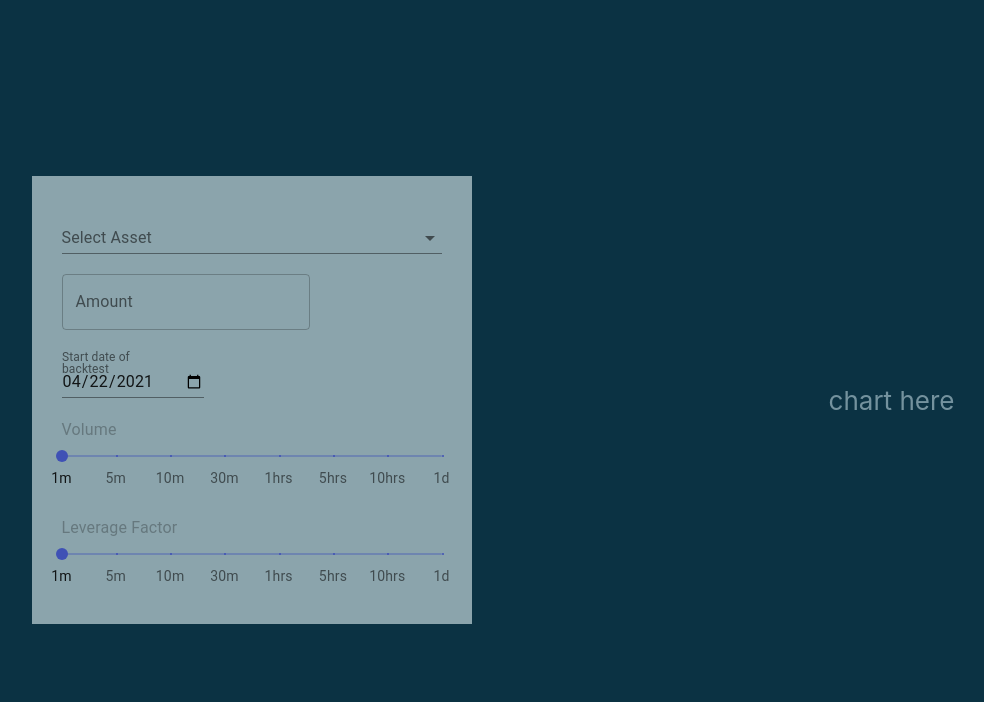
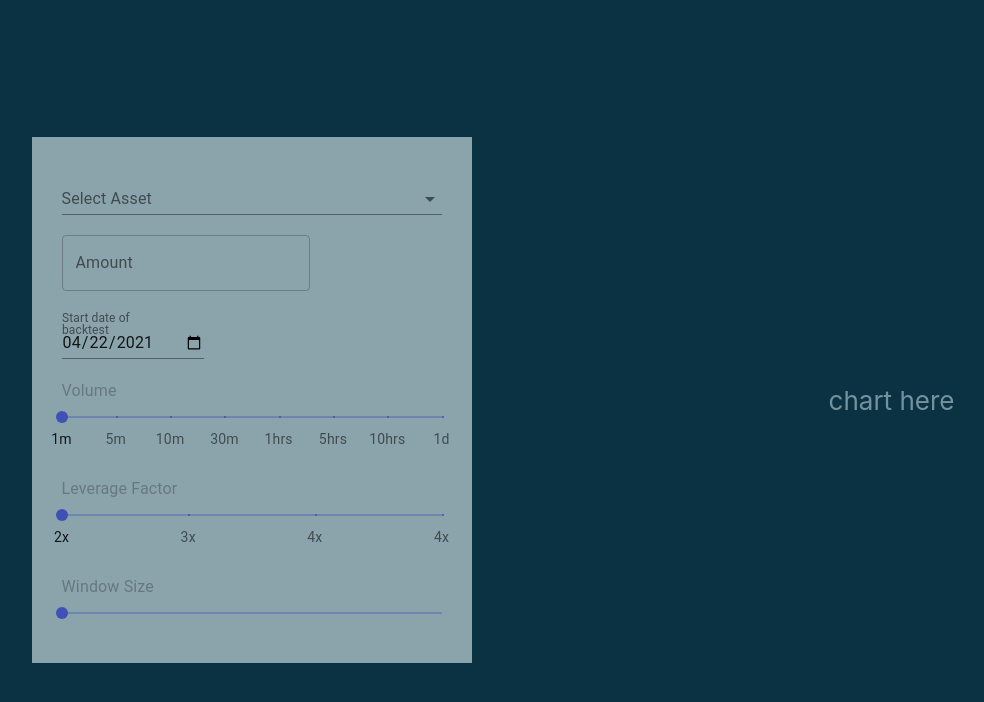
Before and after one commit to fabriziogianni7/straEthgify, a React (Create React App) app in the folder frontend/: page / in a window 1280 px wide. Shown: the top 702 px of the page, without its empty margins (147-1131 px from the left). Built offline with nearby package versions, Linux system fonts and the light colour scheme.

Commit message:
form with window size

```diff
--- a/frontend/src/components/StraEthForm.tsx
+++ b/frontend/src/components/StraEthForm.tsx
@@ -1,52 +1,8 @@
 import React, { useState } from 'react';
 import './css/StraEthForm.css';
 import { FormControl, InputLabel, MenuItem, Select, Slider, TextField, Typography } from '@material-ui/core';
-import { DatePicker } from '@mui/x-date-pickers';
-import { AdapterMoment } from '@mui/x-date-pickers/AdapterMoment';
-import { Stack } from '@mui/material';
+import {leverageFactorMarks, timeframeMarks} from './constants'
 
-const marks = [
-  {
-    value: 1,
-    label: '1m',
-    timeFrame: 1 * 60
-  },
-  {
-    value: 2,
-    label: '5m',
-    timeFrame: 5 * 60
-  },
-  {
-    value: 3,
-    label: '10m',
-    timeFrame: 10 * 60
-  },
-  {
-    value: 4,
-    label: '30m',
-    timeFrame: 30 * 60
-  },
-  {
-    value: 5,
-    label: '1hrs',
-    timeFrame: 60 * 60
-  },
-  {
-    value: 6,
-    label: '5hrs',
-    timeFrame: 60 * 60 * 5
-  },
-  {
-    value: 7,
-    label: '10hrs',
-    timeFrame: 60 * 60 * 10
-  },
-  {
-    value: 8,
-    label: '1d',
-    timeFrame: 60 * 60 * 24
-  },
-];
 
 
 
@@ -55,13 +11,23 @@ function StraEthForm() {
   const [asset, setAsset] = useState('')
   const [date, setDate] = useState('')
   const [timeFrame, setTimeframe] = useState(0)
+  const [leverageFactor, setleverageFactor] = useState(0)
+  const [windowSize, setWindowSize] = useState(0)
+  const [assetAmount, setAssetAmount] = useState('')
 
   const handleSetTimeframe = (v: any) => {
-    const tframe = marks.filter((item: any) => item.value === v)[0].timeFrame
-    console.log('tframe', tframe)
+    const tframe = timeframeMarks.filter((item: any) => item.value === v)[0].timeFrame
     setTimeframe(tframe)
   }
+  const handleSetLeverageFactor = (v: any) => {
+    const lev = leverageFactorMarks.filter((item: any) => item.value === v)[0].leverage
+    console.log('lev', lev)
+    setleverageFactor(lev)
+  }
 
+  const handleSetWindowSize = (v:any)=> {
+    setleverageFactor(v)
+  }
 
   return (
     <div className="form-group">
@@ -92,6 +58,7 @@ function StraEthForm() {
           label="Amount"
           variant="outlined"
           type='number'
+          onChange={(e)=> setAssetAmount(e.target.value)}
         />
       </div>
       <div className='form-component'>
@@ -119,34 +86,42 @@ function StraEthForm() {
           Volume
         </Typography>
         <Slider
-          aria-label="Timeframe"
+          aria-label="timeframe"
           defaultValue={1}
-          // getAriaValueText={ valuetext}
           valueLabelDisplay="auto"
           step={1}
-          marks={marks}
+          marks={timeframeMarks}
           min={1}
           max={8}
           onChange={(_, v) => handleSetTimeframe(v)}
 
         />
       </div>
+      {/* leverage factor */}
       <div className='form-component'>
-
         <Typography id="input-slider" >
           Leverage Factor
         </Typography>
         <Slider
-          aria-label="Timeframe"
+          aria-label="leverage-factor"
           defaultValue={1}
-          // getAriaValueText={ valuetext}
           valueLabelDisplay="auto"
           step={1}
-          marks={marks}
+          marks={leverageFactorMarks}
           min={1}
-          max={8}
-          onChange={(_, v) => handleSetTimeframe(v)}
+          max={4}
+          onChange={(_, v) => handleSetLeverageFactor(v)}
+        />
+      </div>
 
+      {/* window size */}
+      <div className='form-component'>
+        <Typography id="input-slider" >
+          Window Size
+        </Typography>
+        <Slider
+          aria-label="window-size"
+          onChange={(_, v) => handleSetWindowSize(v)}
         />
       </div>
 
--- /dev/null
+++ b/frontend/src/components/constants.ts
@@ -0,0 +1,65 @@
+export const timeframeMarks = [
+    {
+      value: 1,
+      label: '1m',
+      timeFrame: 1 * 60
+    },
+    {
+      value: 2,
+      label: '5m',
+      timeFrame: 5 * 60
+    },
+    {
+      value: 3,
+      label: '10m',
+      timeFrame: 10 * 60
+    },
+    {
+      value: 4,
+      label: '30m',
+      timeFrame: 30 * 60
+    },
+    {
+      value: 5,
+      label: '1hrs',
+      timeFrame: 60 * 60
+    },
+    {
+      value: 6,
+      label: '5hrs',
+      timeFrame: 60 * 60 * 5
+    },
+    {
+      value: 7,
+      label: '10hrs',
+      timeFrame: 60 * 60 * 10
+    },
+    {
+      value: 8,
+      label: '1d',
+      timeFrame: 60 * 60 * 24
+    },
+  ];
+
+  export const leverageFactorMarks = [
+    {
+      value: 1,
+      label: '2x',
+      leverage: 2
+    },
+    {
+      value: 2,
+      label: '3x',
+      leverage: 3
+    },
+    {
+      value: 3,
+      label: '4x',
+      leverage: 4
+    },
+    {
+      value: 4,
+      label: '4x',
+      leverage: 5
+    }
+  ];
```
